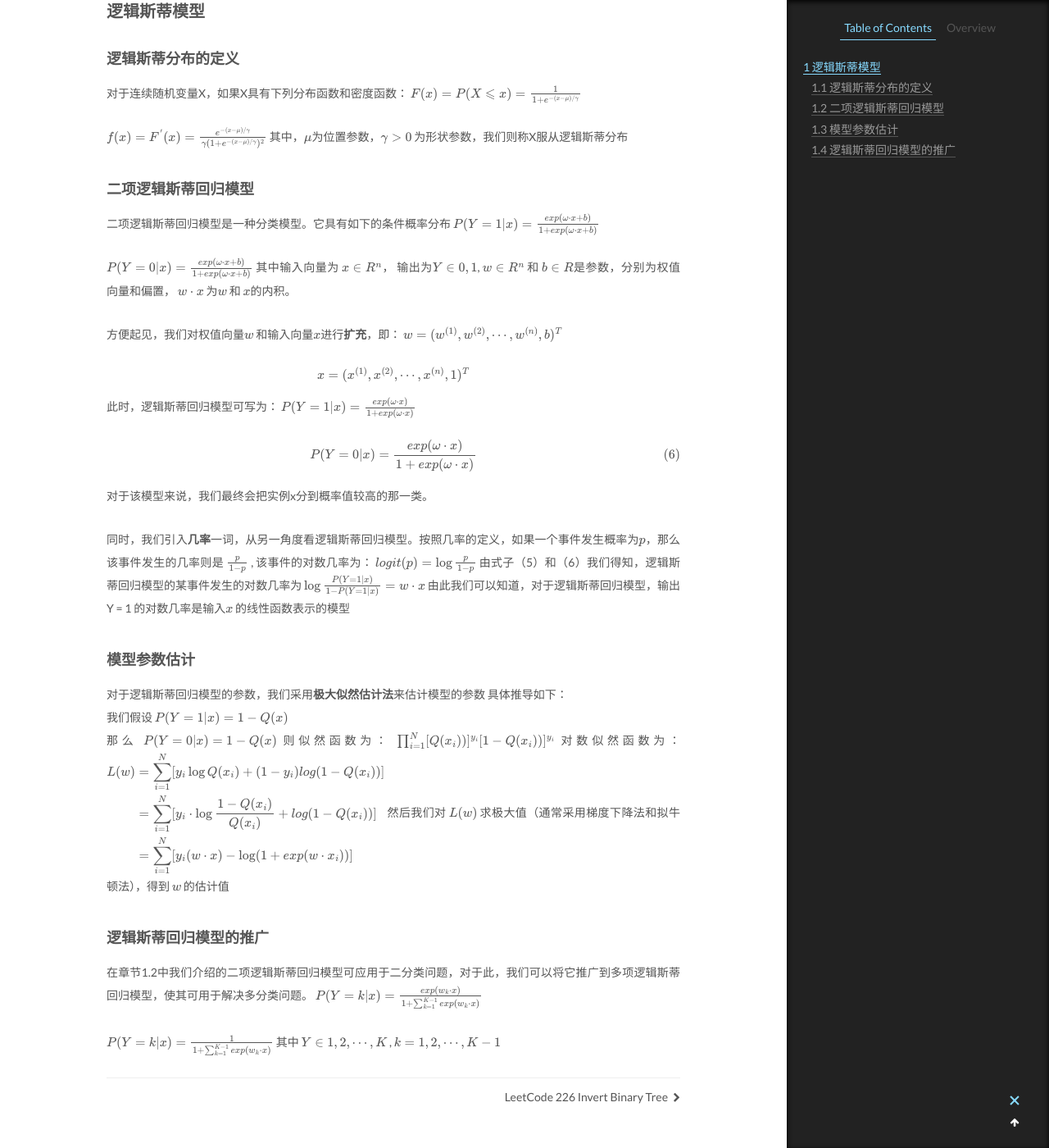
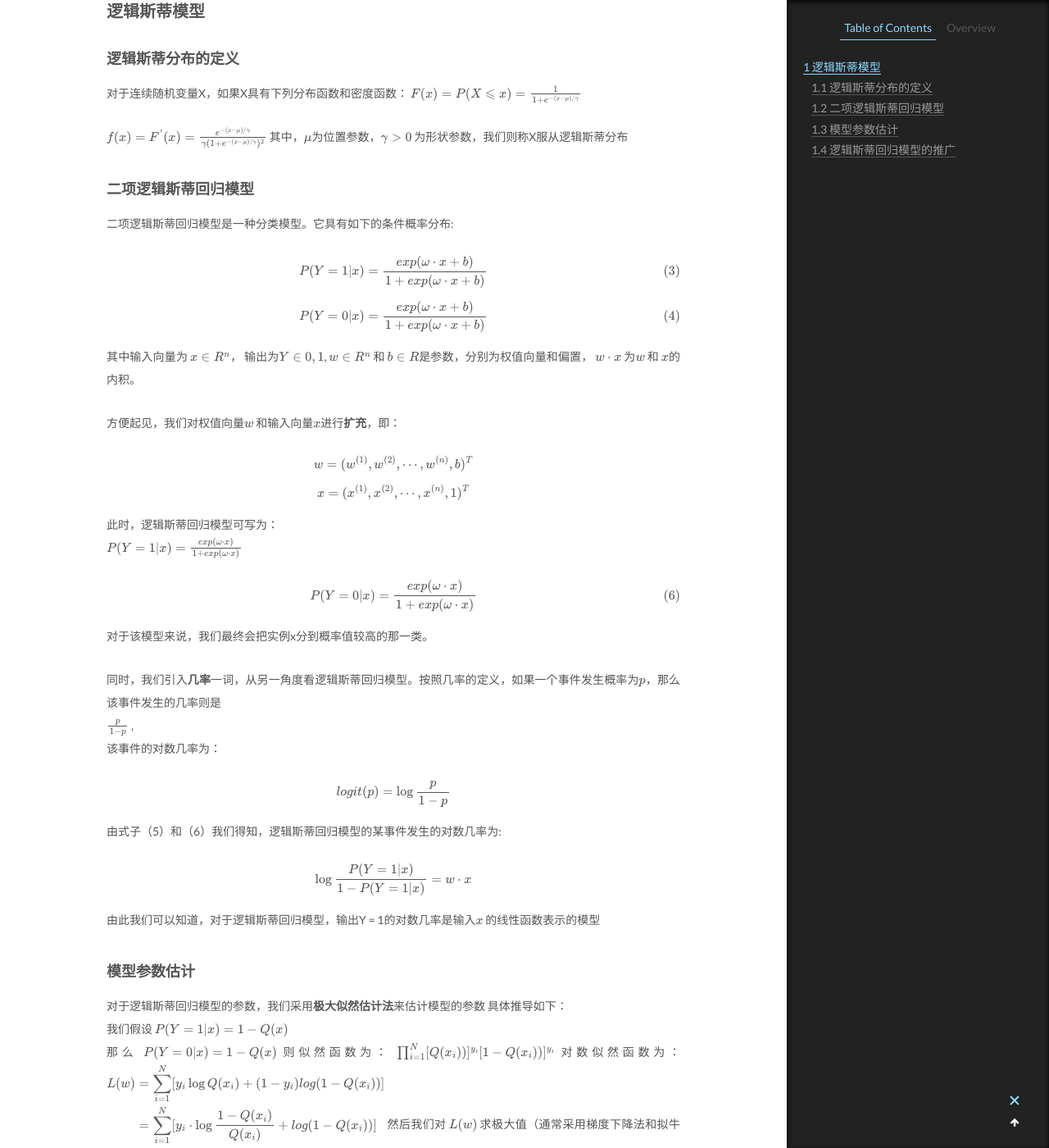
Before and after one commit to 10B-B11/10B-B11.github.io, a Jekyll site: the page built from _posts/2018-06-05-逻辑斯蒂模型与最大熵模型.md, in a window 1280 px wide and 1400 px high, scrolled down 561 px. Shown: the whole window at 82% size. Built offline with Jekyll 4.4.1, drawn with Linux system fonts in a browser that asks for light colours; formulas are drawn with MathJax 3.

```diff
--- a/_posts/2018-06-05-逻辑斯蒂模型与最大熵模型.md
+++ b/_posts/2018-06-05-逻辑斯蒂模型与最大熵模型.md
@@ -10,7 +10,8 @@ f(x) = F^{'}(x) = \frac{e^{-(x - \mu )/\gamma }}{\gamma(1 +e ^{-(x - \mu )/\gamm
 $$
 其中，$\mu$为位置参数，$\gamma>0$ 为形状参数，我们则称X服从逻辑斯蒂分布
 ### 二项逻辑斯蒂回归模型
-二项逻辑斯蒂回归模型是一种分类模型。它具有如下的条件概率分布
+二项逻辑斯蒂回归模型是一种分类模型。它具有如下的条件概率分布:
+
 $$
 P(Y = 1|x) = \frac{exp(\omega \cdot x + b)}{1 + exp(\omega \cdot x + b)} \tag{3}
 $$
@@ -18,9 +19,11 @@ $$
 $$
 P(Y = 0|x) = \frac{exp(\omega \cdot x + b)}{1 + exp(\omega \cdot x + b)} \tag{4}
 $$
+
 其中输入向量为 $x \in R^{n}$， 输出为$Y \in \{0, 1\}$, $w \in R^{n}$ 和 $b \in R$是参数，分别为权值向量和偏置， $w\cdot x$ 为$w$ 和 $x$的内积。
 
 方便起见，我们对权值向量$w$ 和输入向量$x$进行**扩充**，即：
+
 $$ w = (w^{(1)}, w^{(2)}, \cdots,w^{(n)},b)^{T} $$
 
 $$ x = (x^{(1)}, x^{(2)}, \cdots,x^{(n)},1)^{T} $$
@@ -36,15 +39,21 @@ $$
 
 对于该模型来说，我们最终会把实例x分到概率值较高的那一类。
 
-同时，我们引入**几率**一词，从另一角度看逻辑斯蒂回归模型。按照几率的定义，如果一个事件发生概率为$p$，那么该事件发生的几率则是 $\frac{p}{1-p}$ , 该事件的对数几率为：
+同时，我们引入**几率**一词，从另一角度看逻辑斯蒂回归模型。按照几率的定义，如果一个事件发生概率为$p$，那么该事件发生的几率则是
+$\frac{p}{1-p}$ ,
+该事件的对数几率为：
+
 $$
 logit(p) = \log \frac{p}{1-p}
 $$
-由式子（5）和（6）我们得知，逻辑斯蒂回归模型的某事件发生的对数几率为
+
+由式子（5）和（6）我们得知，逻辑斯蒂回归模型的某事件发生的对数几率为:
+
 $$
 \log \frac{P(Y = 1|x)}{1 - P(Y = 1|x)} = w \cdot x
 $$
-由此我们可以知道，对于逻辑斯蒂回归模型，输出Y = 1 的对数几率是输入$x$ 的线性函数表示的模型
+
+由此我们可以知道，对于逻辑斯蒂回归模型，输出Y = 1的对数几率是输入$x$ 的线性函数表示的模型
 ### 模型参数估计
 对于逻辑斯蒂回归模型的参数，我们采用**极大似然估计法**来估计模型的参数
 具体推导如下：
```
